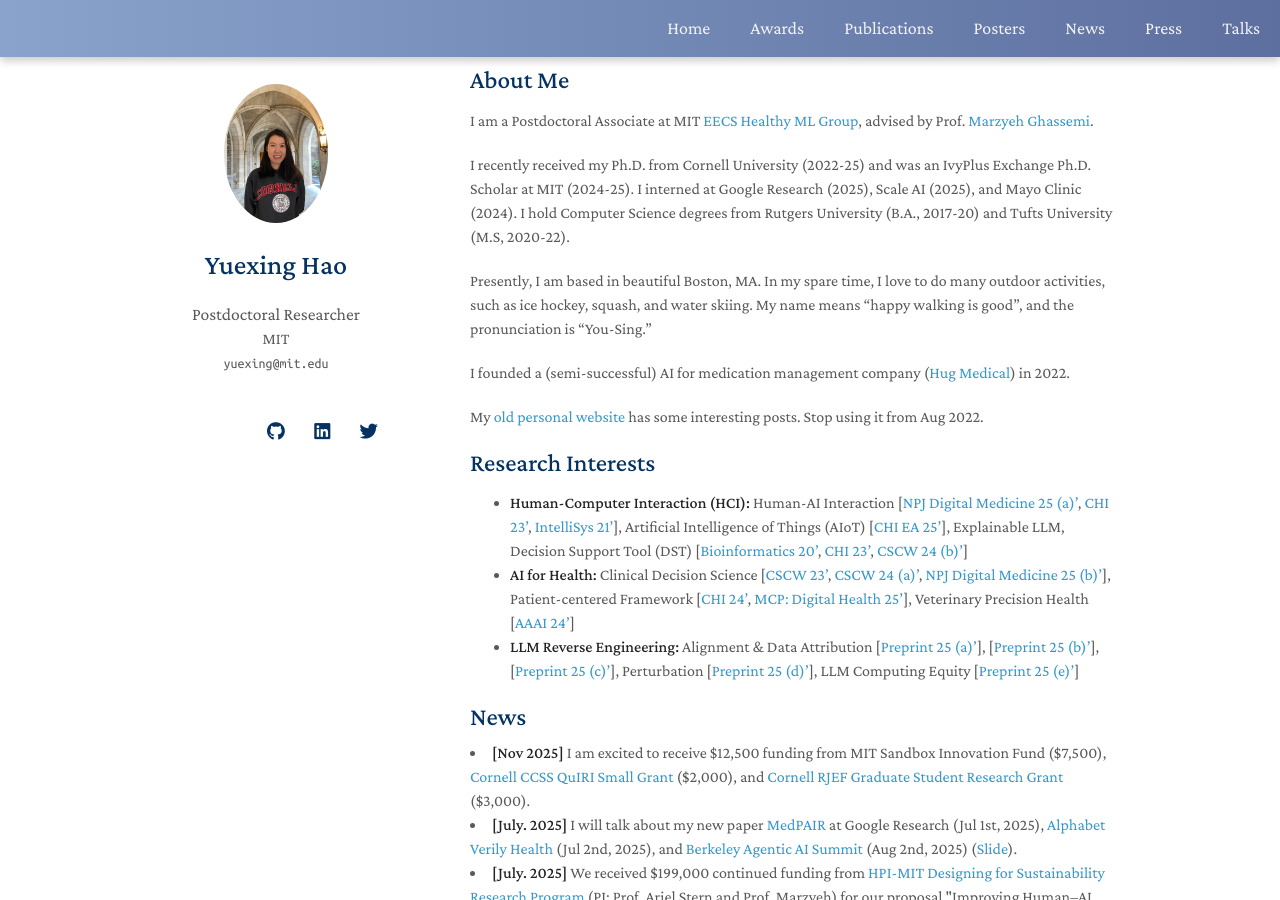
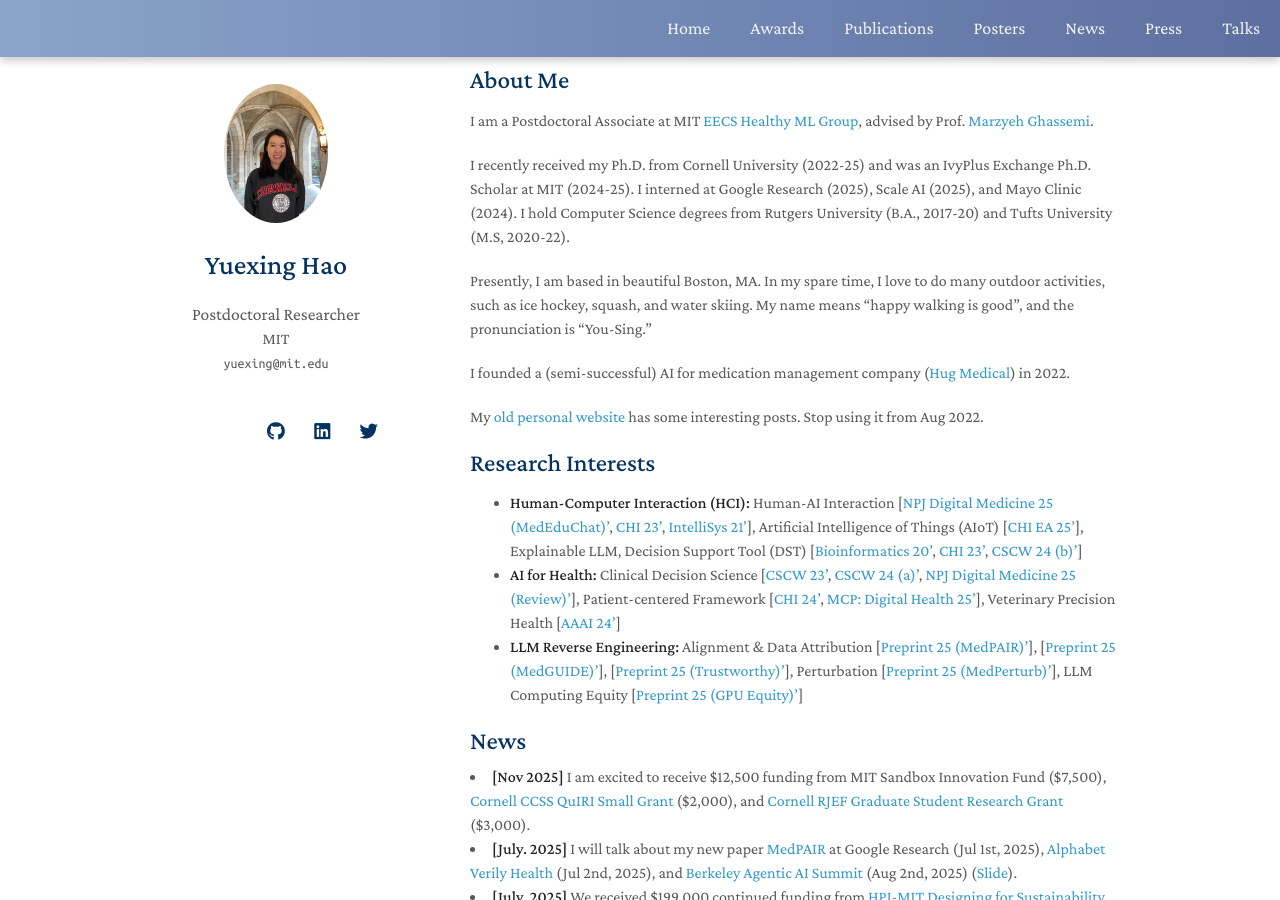
Before and after one commit to YuexingHao/Yuexing-Hao, a Jekyll site: the page built from index.md, in a window 1280 px wide and 900 px high. Built offline with Jekyll 4.4.1, drawn with Linux system fonts in a browser that asks for light colours; nearby versions of some CDN libraries; a style sheet for code colours, icons or effects is not loaded; our own code applies the rules of GitHub Pages for plain Markdown files.

Commit message:
Update index.md

```diff
--- a/index.md
+++ b/index.md
@@ -18,9 +18,9 @@
 
 ## Research Interests
 
-- **Human-Computer Interaction (HCI):** Human-AI Interaction [[NPJ Digital Medicine 25 (a)'](https://www.nature.com/articles/s41746-025-02166-0), [CHI 23'](https://dl.acm.org/doi/abs/10.1145/3544548.3581393), [IntelliSys 21'](https://link.springer.com/chapter/10.1007/978-3-030-82193-7_36)], Artificial Intelligence of Things (AIoT) [[CHI EA 25'](https://dl.acm.org/doi/abs/10.1145/3706599.3719286)], Explainable LLM, Decision Support Tool (DST) [[Bioinformatics 20'](https://academic.oup.com/bioinformatics/article/36/16/4458/5813330), [CHI 23'](https://dl.acm.org/doi/abs/10.1145/3544548.3581393), [CSCW 24 (b)'](https://dl.acm.org/doi/10.1145/3678884.3681859)]
-- **AI for Health:** Clinical Decision Science [[CSCW 23'](https://dl.acm.org/doi/abs/10.1145/3584931.3607023), [CSCW 24 (a)'](https://dl.acm.org/doi/abs/10.1145/3678884.3681841), [NPJ Digital Medicine 25 (b)'](https://www.nature.com/articles/s41746-025-01824-7)], Patient-centered Framework [[CHI 24'](https://dl.acm.org/doi/abs/10.1145/3613904.3642353), [MCP: Digital Health 25'](https://www.sciencedirect.com/science/article/pii/S2949761225000057)], Veterinary Precision Health [[AAAI 24'](https://ojs.aaai.org/index.php/AAAI/article/view/30450)]
-- **LLM Reverse Engineering:** Alignment & Data Attribution [[Preprint 25 (a)'](https://arxiv.org/abs/2505.24040)], [[Preprint 25 (b)'](https://arxiv.org/abs/2505.11613)], [[Preprint 25 (c)'](https://arxiv.org/abs/2502.14296)], Perturbation [[Preprint 25 (d)'](https://arxiv.org/abs/2506.17163)], LLM Computing Equity [[Preprint 25 (e)'](https://arxiv.org/abs/2510.13621)]
+- **Human-Computer Interaction (HCI):** Human-AI Interaction [[NPJ Digital Medicine 25 (MedEduChat)'](https://www.nature.com/articles/s41746-025-02166-0), [CHI 23'](https://dl.acm.org/doi/abs/10.1145/3544548.3581393), [IntelliSys 21'](https://link.springer.com/chapter/10.1007/978-3-030-82193-7_36)], Artificial Intelligence of Things (AIoT) [[CHI EA 25'](https://dl.acm.org/doi/abs/10.1145/3706599.3719286)], Explainable LLM, Decision Support Tool (DST) [[Bioinformatics 20'](https://academic.oup.com/bioinformatics/article/36/16/4458/5813330), [CHI 23'](https://dl.acm.org/doi/abs/10.1145/3544548.3581393), [CSCW 24 (b)'](https://dl.acm.org/doi/10.1145/3678884.3681859)]
+- **AI for Health:** Clinical Decision Science [[CSCW 23'](https://dl.acm.org/doi/abs/10.1145/3584931.3607023), [CSCW 24 (a)'](https://dl.acm.org/doi/abs/10.1145/3678884.3681841), [NPJ Digital Medicine 25 (Review)'](https://www.nature.com/articles/s41746-025-01824-7)], Patient-centered Framework [[CHI 24'](https://dl.acm.org/doi/abs/10.1145/3613904.3642353), [MCP: Digital Health 25'](https://www.sciencedirect.com/science/article/pii/S2949761225000057)], Veterinary Precision Health [[AAAI 24'](https://ojs.aaai.org/index.php/AAAI/article/view/30450)]
+- **LLM Reverse Engineering:** Alignment & Data Attribution [[Preprint 25 (MedPAIR)'](https://arxiv.org/abs/2505.24040)], [[Preprint 25 (MedGUIDE)'](https://arxiv.org/abs/2505.11613)], [[Preprint 25 (Trustworthy)'](https://arxiv.org/abs/2502.14296)], Perturbation [[Preprint 25 (MedPerturb)'](https://arxiv.org/abs/2506.17163)], LLM Computing Equity [[Preprint 25 (GPU Equity)'](https://arxiv.org/abs/2510.13621)]
 
 {% include_relative _includes/news.md %}
 
```
